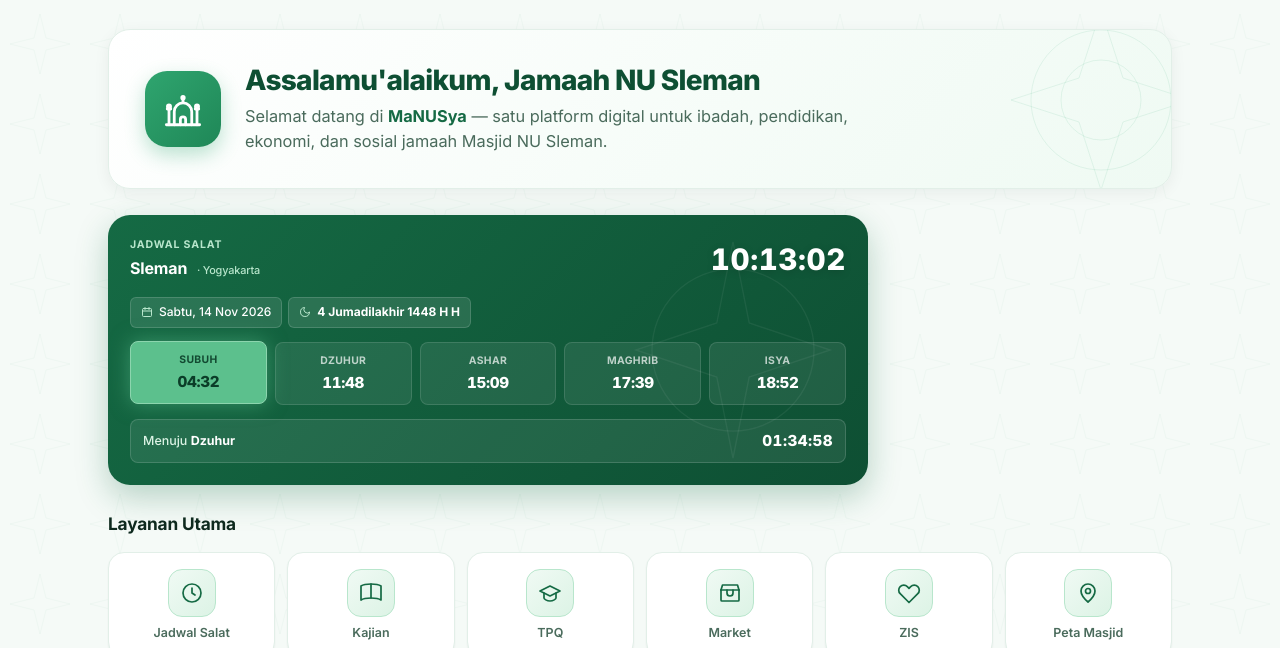
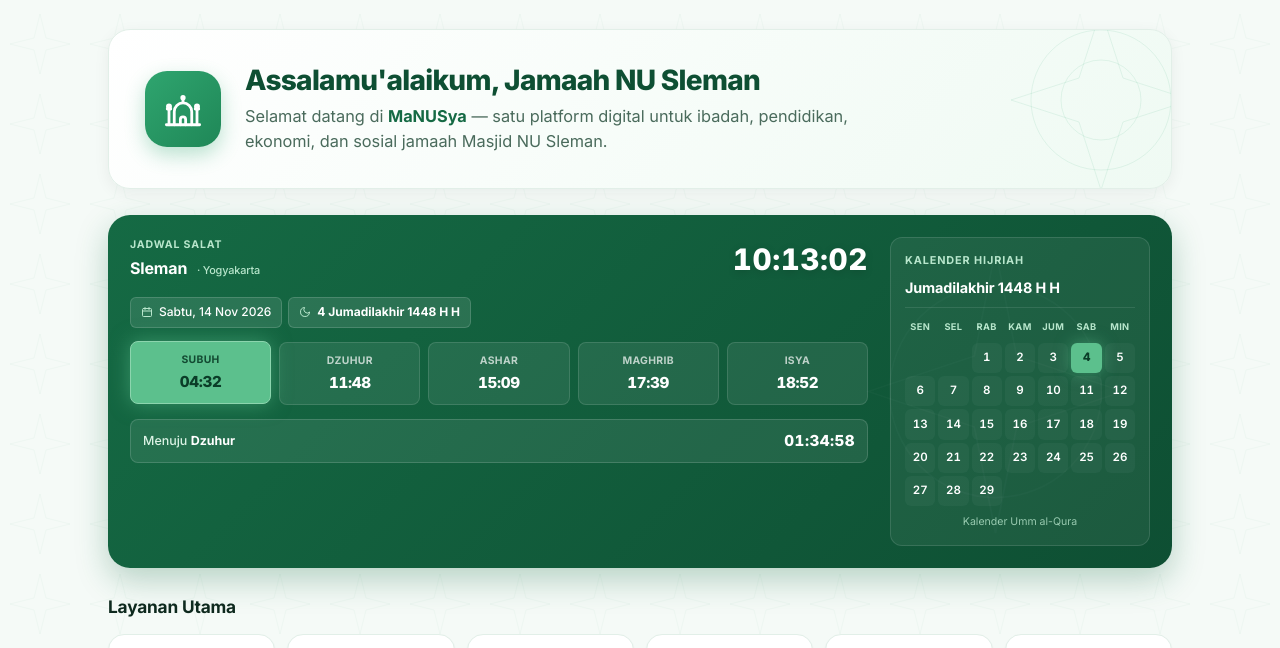
Before and after one commit to ininnawakreatifstudio/MaNUSya, a plain HTML site: page index.html in a window 1280 px wide. Shown: the part 76-724 px from the top of the page. Drawn offline with Linux system fonts and the light colour scheme.

Commit message:
Update index.html

```diff
--- a/index.html
+++ b/index.html
@@ -129,13 +129,18 @@ main{max-width:var(--maxw);margin:0 auto;padding:32px 24px 56px}
   .hero p{font-size:1.02rem}
 }
 
-/* ============ PRAYER LIVE CARD (compact) ============ */
+/* ============ PRAYER WRAP (Container Query Root) ============ */
+.prayer-wrap{
+  container-type: inline-size;
+  container-name: prayer;
+}
+
+/* ============ PRAYER LIVE CARD ============ */
 .prayer-live{
   background:linear-gradient(135deg,var(--green-700) 0%,var(--green-800) 100%);
   border-radius:var(--radius-lg);padding:18px;
   color:#fff;position:relative;overflow:hidden;
-  box-shadow:0 12px 32px rgba(21,106,68,.28);
-  max-width:760px
+  box-shadow:0 12px 32px rgba(21,106,68,.28)
 }
 @media(min-width:960px){.prayer-live{padding:22px}}
 .prayer-live::before{
@@ -144,6 +149,7 @@ main{max-width:var(--maxw);margin:0 auto;padding:32px 24px 56px}
   background-size:contain;background-repeat:no-repeat;
   background-position:right center;pointer-events:none;opacity:.5
 }
+
 .prayer-head{
   display:flex;align-items:flex-start;justify-content:space-between;
   gap:12px;margin-bottom:14px;position:relative;z-index:1;flex-wrap:wrap
@@ -178,7 +184,6 @@ main{max-width:var(--maxw);margin:0 auto;padding:32px 24px 56px}
 .date-item svg{width:12px;height:12px;color:var(--green-200);flex:none}
 .date-item strong{color:#fff;font-weight:700}
 
-/* PRAYER GRID — compact & fit 5 on mobile */
 .prayer-grid-live{
   display:grid;grid-template-columns:repeat(5,minmax(0,1fr));
   gap:5px;position:relative;z-index:1;margin-bottom:14px
@@ -235,6 +240,71 @@ main{max-width:var(--maxw);margin:0 auto;padding:32px 24px 56px}
   color:#fff;letter-spacing:.03em;
   font-variant-numeric:tabular-nums;
   font-feature-settings:'tnum'
+}
+
+/* ============ HIJRI CALENDAR (hidden by default, shown on wide container) ============ */
+.prayer-right{
+  display:none;
+  background:rgba(255,255,255,.06);
+  border:1px solid rgba(255,255,255,.12);
+  border-radius:12px;
+  padding:14px;
+  position:relative;
+  z-index:1;
+}
+.hijri-title{
+  font-size:.68rem;font-weight:700;color:var(--green-200);
+  text-transform:uppercase;letter-spacing:.08em;margin-bottom:8px
+}
+.hijri-month-label{
+  font-size:.9rem;font-weight:700;color:#fff;
+  margin-bottom:10px;padding-bottom:8px;
+  border-bottom:1px solid rgba(255,255,255,.1);
+  letter-spacing:-.01em
+}
+.hijri-weekdays{
+  display:grid;grid-template-columns:repeat(7,1fr);
+  gap:3px;margin-bottom:6px
+}
+.hijri-weekdays span{
+  font-size:.58rem;font-weight:700;text-align:center;
+  color:var(--green-200);text-transform:uppercase;
+  letter-spacing:.04em;padding:2px 0
+}
+.hijri-grid{
+  display:grid;grid-template-columns:repeat(7,1fr);gap:3px
+}
+.hijri-cell{
+  aspect-ratio:1;
+  display:grid;place-items:center;
+  font-size:.72rem;font-weight:600;color:#fff;
+  border-radius:6px;
+  background:rgba(255,255,255,.04);
+  font-variant-numeric:tabular-nums;
+  transition:.15s
+}
+.hijri-cell.empty{background:transparent}
+.hijri-cell:not(.empty):hover{background:rgba(255,255,255,.12)}
+.hijri-cell.today{
+  background:var(--green-400);color:var(--green-900);
+  font-weight:800;
+  box-shadow:0 0 16px rgba(92,192,141,.5)
+}
+.hijri-note{
+  font-size:.66rem;color:var(--green-200);margin-top:8px;
+  text-align:center;opacity:.8
+}
+
+/* Container query — 2 columns only when card is wide enough */
+@container prayer (min-width: 620px){
+  .prayer-live{
+    display:grid;
+    grid-template-columns:minmax(0,1fr) 260px;
+    gap:22px;
+    align-items:start
+  }
+  .prayer-right{display:block}
+  .prayer-live::before{opacity:.2;width:35%}
 }
 
 /* ============ QUICK ACTIONS ============ */
@@ -336,10 +406,8 @@ main{max-width:var(--maxw);margin:0 auto;padding:32px 24px 56px}
 .market-panel{display:none}
 .market-panel.active{display:block;animation:fade .25s ease}
 
-/* Info card 2-col */
 .info-2col{display:grid;grid-template-columns:1fr;gap:12px}
 @media(min-width:720px){.info-2col{grid-template-columns:1fr 1fr}}
-
 .info-card{
   background:#fff;border:1px solid var(--line);border-radius:14px;
   padding:18px;box-shadow:var(--shadow-sm)
@@ -413,7 +481,6 @@ main{max-width:var(--maxw);margin:0 auto;padding:32px 24px 56px}
 .product-btn:hover{background:linear-gradient(135deg,var(--green-600),var(--green-700))}
 .product-btn svg{width:12px;height:12px}
 
-/* Kategori chips */
 .cat-row{display:flex;gap:8px;overflow-x:auto;padding-bottom:4px;
   scrollbar-width:none;-webkit-overflow-scrolling:touch;margin-bottom:18px}
 .cat-row::-webkit-scrollbar{display:none}
@@ -429,7 +496,6 @@ main{max-width:var(--maxw);margin:0 auto;padding:32px 24px 56px}
   color:#fff;border-color:var(--green-500)
 }
 
-/* Partner stores */
 .partner-grid{display:grid;grid-template-columns:1fr;gap:10px}
 @media(min-width:720px){.partner-grid{grid-template-columns:repeat(2,1fr)}}
 .partner{
@@ -713,8 +779,10 @@ main{max-width:var(--maxw);margin:0 auto;padding:32px 24px 56px}
       </div>
     </div>
 
-    <!-- Prayer Live -->
-    <div class="prayer-live" style="margin-bottom:26px">
+    <!-- Prayer Live: 1 col mobile, 2 col desktop (via container query) -->
+    <div class="prayer-wrap" style="margin-bottom:26px">
+      <div class="prayer-live">
+        <div class="prayer-left">
           <div class="prayer-head">
             <div class="prayer-head-info">
               <div class="prayer-label">Jadwal Salat</div>
@@ -736,6 +804,13 @@ main{max-width:var(--maxw);margin:0 auto;padding:32px 24px 56px}
           <div class="countdown-bar">
             <span class="countdown-label">Menuju <strong id="nextPrayerName">-</strong></span>
             <span class="countdown-value" id="countdown">--:--:--</span>
+          </div>
+        </div>
+        <div class="prayer-right">
+          <div class="hijri-title">Kalender Hijriah</div>
+          <div id="hijriCalendar"></div>
+          <div class="hijri-note">Kalender Umm al-Qura</div>
+        </div>
       </div>
     </div>
 
@@ -881,7 +956,9 @@ main{max-width:var(--maxw);margin:0 auto;padding:32px 24px 56px}
 
     <div class="layout-split">
       <div class="layout-main">
-        <div class="prayer-live" style="margin-bottom:22px">
+        <div class="prayer-wrap" style="margin-bottom:22px">
+          <div class="prayer-live">
+            <div class="prayer-left">
               <div class="prayer-head">
                 <div class="prayer-head-info">
                   <div class="prayer-label">Jadwal Salat Hari Ini</div>
@@ -905,6 +982,13 @@ main{max-width:var(--maxw);margin:0 auto;padding:32px 24px 56px}
                 <span class="countdown-value" id="countdown2">--:--:--</span>
               </div>
             </div>
+            <div class="prayer-right">
+              <div class="hijri-title">Kalender Hijriah</div>
+              <div id="hijriCalendar2"></div>
+              <div class="hijri-note">Kalender Umm al-Qura</div>
+            </div>
+          </div>
+        </div>
 
         <div class="section">
           <div class="section-head"><div class="section-title">Jadwal Kajian</div></div>
@@ -961,7 +1045,6 @@ main{max-width:var(--maxw);margin:0 auto;padding:32px 24px 56px}
           </div>
         </div>
 
-        <!-- Daftar Masjid NU Sleman -->
         <div class="section">
           <div class="section-head">
             <div class="section-title">Masjid NU Sleman</div>
@@ -1195,7 +1278,6 @@ main{max-width:var(--maxw);margin:0 auto;padding:32px 24px 56px}
 
     <div class="login-prompt" data-prompt-section="market"></div>
 
-    <!-- Sub-tab: BAZMalah / NUShop -->
     <div class="market-tabs">
       <button class="market-tab active" data-market-tab="bazmalah">
         <svg viewBox="0 0 24 24" fill="none" stroke="currentColor" stroke-width="2" stroke-linecap="round" stroke-linejoin="round"><path d="M3 9l1.5-5h15L21 9"/><path d="M3 9v10a1 1 0 0 0 1 1h16a1 1 0 0 0 1-1V9"/><path d="M3 9h18"/></svg>
@@ -1207,7 +1289,6 @@ main{max-width:var(--maxw);margin:0 auto;padding:32px 24px 56px}
       </button>
     </div>
 
-    <!-- ========== BAZMalah Panel ========== -->
     <div class="market-panel active" data-market-panel="bazmalah">
       <div class="section">
         <div class="section-head"><div class="section-title">Kategori</div></div>
@@ -1339,7 +1420,6 @@ main{max-width:var(--maxw);margin:0 auto;padding:32px 24px 56px}
         </div>
       </div>
 
-      <!-- Area khusus Mitra & Affiliate BAZMalah -->
       <div class="section">
         <div class="section-head"><div class="section-title">Area Mitra &amp; Affiliate</div></div>
         <div class="program-grid">
@@ -1397,7 +1477,6 @@ main{max-width:var(--maxw);margin:0 auto;padding:32px 24px 56px}
       </div>
     </div>
 
-    <!-- ========== NUShop Panel ========== -->
     <div class="market-panel" data-market-panel="nushop">
       <div class="section">
         <div class="section-head">
@@ -1478,7 +1557,6 @@ main{max-width:var(--maxw);margin:0 auto;padding:32px 24px 56px}
         </div>
       </div>
 
-      <!-- Stok Inventory Multi-Gudang -->
       <div class="section">
         <div class="section-head"><div class="section-title">Alur Stok Inventory NUShop</div></div>
         <div class="card">
@@ -1510,7 +1588,6 @@ main{max-width:var(--maxw);margin:0 auto;padding:32px 24px 56px}
         </div>
       </div>
 
-      <!-- Area Kasir & Manajemen NUShop -->
       <div class="section">
         <div class="section-head"><div class="section-title">Area Kasir &amp; Manajemen NUShop</div></div>
         <div class="program-grid">
@@ -1588,7 +1665,6 @@ main{max-width:var(--maxw);margin:0 auto;padding:32px 24px 56px}
       </div>
     </div>
 
-    <!-- ========== Pembayaran & Delivery (shared) ========== -->
     <div class="section">
       <div class="section-head"><div class="section-title">Pembayaran &amp; Delivery</div></div>
       <div class="info-2col">
@@ -1832,6 +1908,7 @@ const SECTIONS = {
 
 let login = null;
 let currentModalSection = 'masjid';
+let lastCalendarDateKey = '';
 
 const PRAYERS = [
   { name: 'Subuh', time: '04:32', hour: 4, minute: 32 },
@@ -1956,6 +2033,93 @@ const WEEKDAYS_ID = ['Minggu','Senin','Selasa','Rabu','Kamis','Jum\'at','Sabtu']
 const MONTHS_ID = ['Jan','Feb','Mar','Apr','Mei','Jun','Jul','Ags','Sep','Okt','Nov','Des'];
 function pad2(n){ return String(n).padStart(2, '0'); }
 
+function getHijriParts(date){
+  try {
+    const fmt = new Intl.DateTimeFormat('en-u-ca-islamic-umalqura', {
+      day:'numeric', month:'numeric', year:'numeric'
+    });
+    const parts = fmt.formatToParts(date);
+    const val = t => {
+      const p = parts.find(x => x.type === t);
+      return p ? parseInt(p.value, 10) : null;
+    };
+    return { day: val('day'), month: val('month'), year: val('year') };
+  } catch(e){ return null; }
+}
+
+function renderHijriCalendar(containerId){
+  const container = document.getElementById(containerId);
+  if(!container) return;
+
+  const today = new Date();
+  today.setHours(12,0,0,0);
+
+  let start = new Date(today);
+  let startParts = getHijriParts(start);
+  if(!startParts){
+    container.innerHTML = '<div style="color:#fff;font-size:.8rem;text-align:center;padding:8px 0">Kalender Hijriah tidak tersedia</div>';
+    return;
+  }
+
+  let safety = 0;
+  while(startParts.day !== 1 && safety < 35){
+    start.setDate(start.getDate() - 1);
+    startParts = getHijriParts(start);
+    if(!startParts) return;
+    safety++;
+  }
+
+  const days = [];
+  let cursor = new Date(start);
+  safety = 0;
+  while(safety < 35){
+    const h = getHijriParts(cursor);
+    if(!h) break;
+    if(h.month !== startParts.month || h.year !== startParts.year) break;
+    days.push({
+      weekday: cursor.getDay(),
+      hijriDay: h.day,
+      gregDay: cursor.getDate(),
+      isToday: cursor.toDateString() === today.toDateString()
+    });
+    cursor.setDate(cursor.getDate() + 1);
+    safety++;
+  }
+
+  if(!days.length){ container.innerHTML = ''; return; }
+
+  let monthLabel;
+  try {
+    monthLabel = new Intl.DateTimeFormat('id-ID-u-ca-islamic-umalqura', {
+      month:'long', year:'numeric'
+    }).format(start) + ' H';
+  } catch(e){
+    monthLabel = `${startParts.month}/${startParts.year} H`;
+  }
+
+  const dayNames = ['Sen','Sel','Rab','Kam','Jum','Sab','Min'];
+  const mondayIdx = d => (d + 6) % 7;
+
+  const firstOffset = mondayIdx(days[0].weekday);
+  const cells = [];
+  for(let i=0;i<firstOffset;i++) cells.push(null);
+  days.forEach(d => cells.push(d));
+  while(cells.length % 7 !== 0) cells.push(null);
+
+  let html = `<div class="hijri-month-label">${monthLabel}</div>`;
+  html += `<div class="hijri-weekdays">${dayNames.map(n=>`<span>${n}</span>`).join('')}</div>`;
+  html += `<div class="hijri-grid">`;
+  cells.forEach(c => {
+    if(!c){
+      html += `<span class="hijri-cell empty"></span>`;
+    } else {
+      html += `<span class="hijri-cell${c.isToday ? ' today' : ''}" title="${c.gregDay}">${c.hijriDay}</span>`;
+    }
+  });
+  html += `</div>`;
+  container.innerHTML = html;
+}
+
 function updateHijri(){
   const now = new Date();
   const greg = `${WEEKDAYS_ID[now.getDay()]}, ${now.getDate()} ${MONTHS_ID[now.getMonth()]} ${now.getFullYear()}`;
@@ -1975,6 +2139,14 @@ function updateHijri(){
     const el = document.getElementById(id);
     if(el) el.textContent = hijri;
   });
+
+  // Rebuild calendar only when day changes
+  const dayKey = now.toDateString();
+  if(dayKey !== lastCalendarDateKey){
+    lastCalendarDateKey = dayKey;
+    renderHijriCalendar('hijriCalendar');
+    renderHijriCalendar('hijriCalendar2');
+  }
 }
 
 function updateClock(){
@@ -2049,7 +2221,6 @@ function gateAction(section, roles, demoLabel){
   return true;
 }
 
-// Market sub-tab
 function switchMarketTab(tab){
   document.querySelectorAll('[data-market-tab]').forEach(b =>
     b.classList.toggle('active', b.dataset.marketTab === tab));
@@ -2061,7 +2232,6 @@ document.addEventListener('click', (e) => {
   const navBtn = e.target.closest('[data-nav]');
   if(navBtn){ e.preventDefault(); goTo(navBtn.dataset.nav); return; }
 
-  // Market sub-tab
   const marketTab = e.target.closest('[data-market-tab]');
   if(marketTab){ switchMarketTab(marketTab.dataset.marketTab); return; }
 
```
Lines whose indentation alone changed are shown as unchanged.
